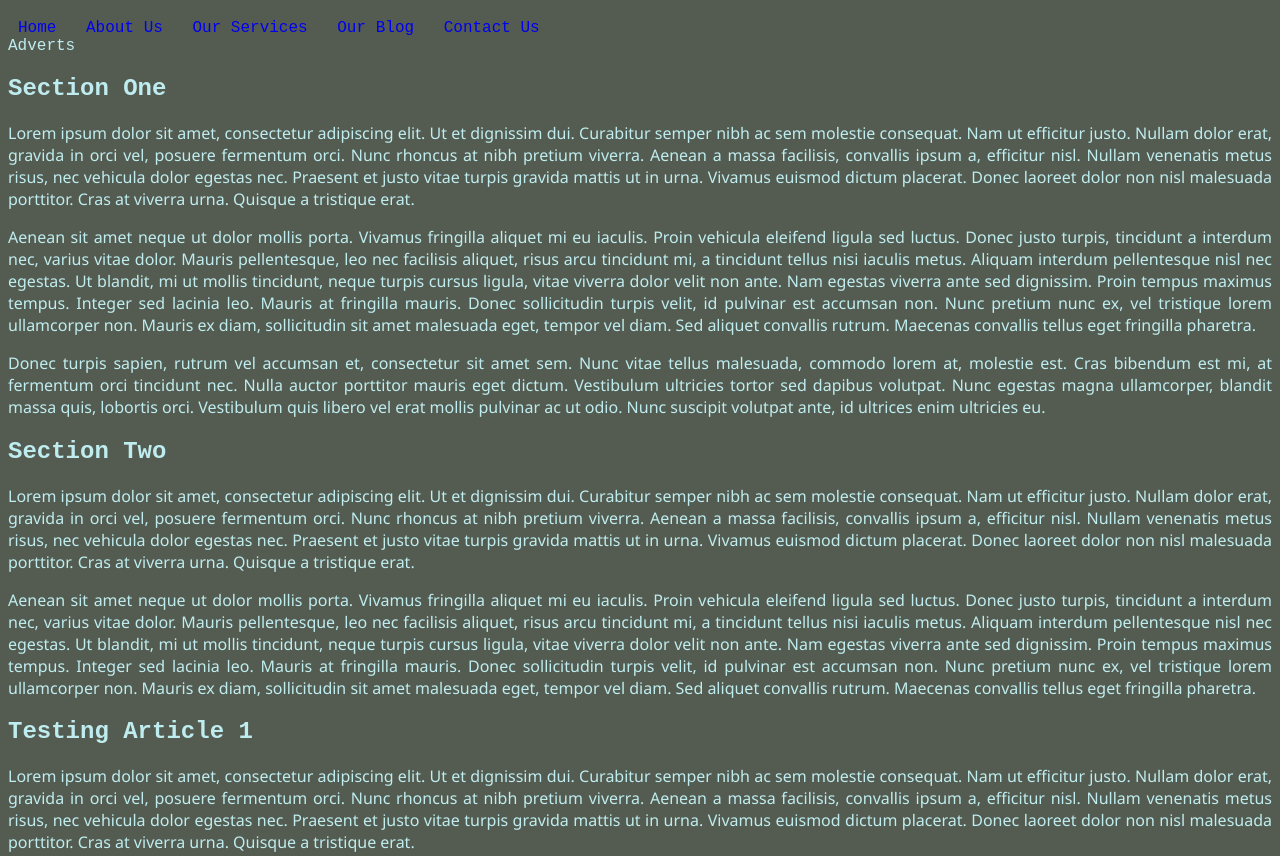
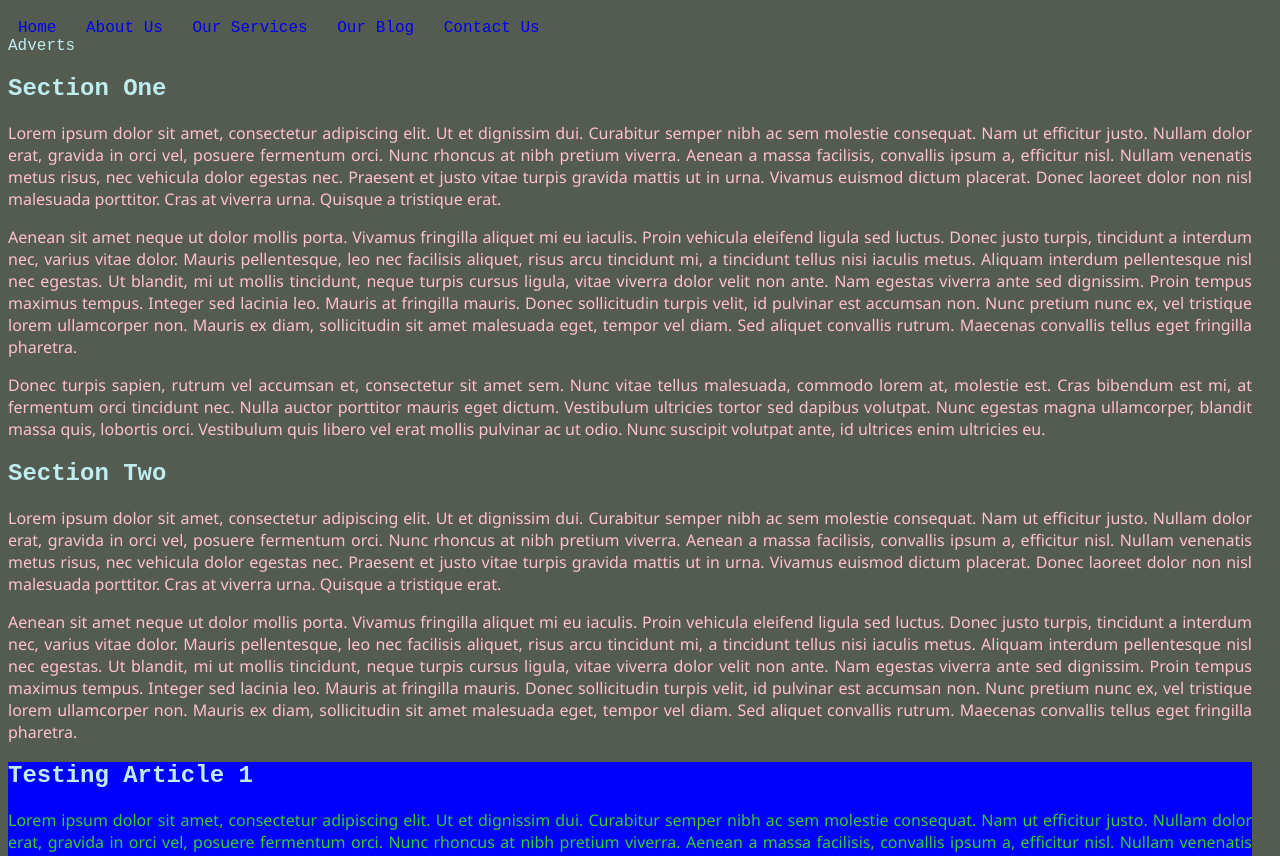
Before and after one commit to oriolaakeem/training, a plain HTML site: page index.html in a window 1280 px wide. Shown: the part 61-917 px from the top of the page. Drawn offline with Linux system fonts and the light colour scheme.

Commit message:
more colors

```diff
--- a/assets/css/style.css
+++ b/assets/css/style.css
@@ -1,38 +1,51 @@
-
 /* *{
     margin: 0;/about-us.html
     padding: 0;
 }
  */
 
- html
- {
+html {
   font-family: monospace;
-    color: #BFEDEF;
-    background-color: #545C52;
+  color: #bfedef;
+  background-color: #545c52;
+  padding-bottom: 20px;
+  padding-right: 20px;
 }
 
- p{
-    font-family: 'Segoe UI', Tahoma, Geneva, Verdana, sans-serif;
-    text-align: justify;
- }
-
- body{
+body {
   font-size: 16px;
-
 }
 
 nav a {
   padding: 10px;
-    text-decoration:none;
+  text-decoration: none;
+}
 
+p {
+  font-family: "Segoe UI", Tahoma, Geneva, Verdana, sans-serif;
+  text-align: justify;
+  border: 2px thick red;
 }
- a:visited{
+
+section article p {
+
+color: rgb(50, 205, 50);
+}
+
+section p {
+
+    color: pink;
+    }
+
+a:visited {
   color: gold;
 }
 
-
-footer{
-    font-family: 'Segoe UI', Tahoma, Geneva, Verdana, sans-serif;
+footer {
+  font-family: "Segoe UI", Tahoma, Geneva, Verdana, sans-serif;
   font-size: 90px;
 }
+
+.ninja {
+  background-color: blue;
+}
```
Lines whose indentation alone changed are shown as unchanged.
